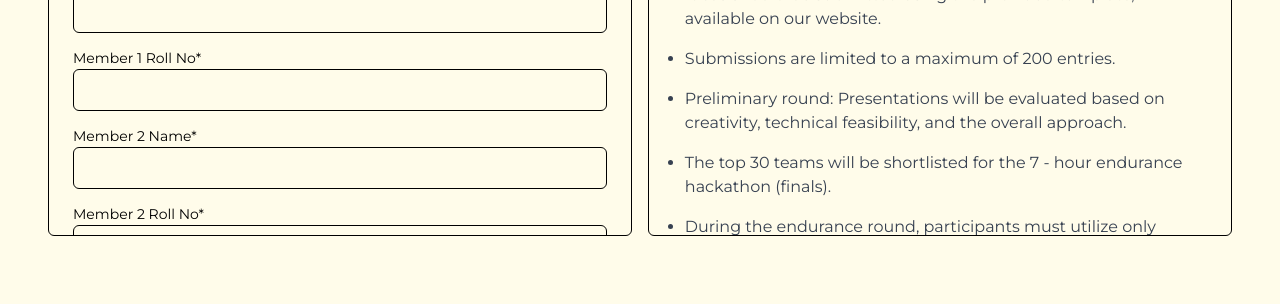
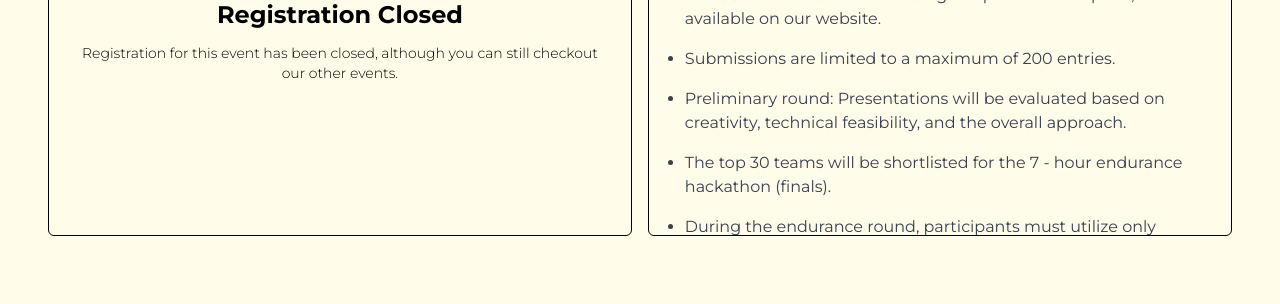
Before and after one commit to Magudeshgit/Smartathon-24, a Django app: page /hackathon/ in a window 1280 px wide. Shown: the part 968-1272 px from the top of the page. Run offline with Django 5.2, Linux system fonts and the light colour scheme; data comes from the database, SQL or seed files in the repository; some libraries are stand-ins or nearby versions.

Commit message:
event details text

```diff
--- a/core/templates/core/hackathon.html
+++ b/core/templates/core/hackathon.html
@@ -53,6 +53,7 @@
                 <p class="font-montserrat mt-4 ">
                     Immerse yourself in a 7+ hour software Hackathon where innovation meets competition. Collaborate with like-minded peers, tackle real-world challenges, and develop cutting-edge solutions.
                 </p>
+                <p class="font-montserrat mt-4 font-semibold">{{event.venue}} | {{event.time}} | {% if not event.isClosed %} Registrations open {%else%} Registrations Closed {% endif %}</p>
                 <div class="flex w-full flex-wrap gap-3 mt-3">
                 <a href="/problemstatements" class="w-full">
                     <button class="bg-[#70A2E1] hover:bg-[#70A2E1] min-w-full py-3 px-8 rounded-md text-sm font-montserrat font-medium transition-colors flex gap-2 justify-center items-center">
@@ -86,6 +87,7 @@
             <p class="font-xl text-red-600 font-montserrat font-medium">{{message}}</p>
             {% endfor %}
             <div class="flex gap-4 mt-4 flex-wrap lg:flex-nowrap">
+                {% if not event.isClosed %}
                 <form class="lg:w-[50%] border border-black rounded-md p-6 max-h-[450px] overflow-scroll gis flex flex-col gap-3" method="POST">
                     {% csrf_token %}
                     <div>
@@ -150,6 +152,16 @@
                         <img src="{% static 'images/rightarrow.svg' %}" >
                     </button>
                 </form>
+                {% else %}
+                <div class="lg:w-[50%] border border-black rounded-md p-6 max-h-[450px] overflow-y-scroll gis">
+                    <div class="flex justify-center flex-col items-center">
+                        <img src="{% static 'images/closed.svg' %}" class="w-[250px]">
+                        <p class="text-2xl font-bold font-montserrat">Registration Closed</p>
+                        <p class="font-montserrat font-light mt-3 text-sm text-center text-black">Registration for this event has been closed, although you can still checkout our other events.</p>
+
+                    </div>
+                </div>
+                {% endif %}
                 <div class="lg:w-[50%] border border-black rounded-md px-9 py-6 overflow-y-scroll
 
 
--- a/core/templates/core/projectpresentation.html
+++ b/core/templates/core/projectpresentation.html
@@ -55,6 +55,7 @@
                 <p class="font-montserrat mt-4 ">
                     Immerse yourself in a 7+ hour software Hackathon where innovation meets competition. Collaborate with like-minded peers, tackle real-world challenges, and develop cutting-edge solutions.
                 </p>
+                <p class="font-montserrat mt-4 font-semibold">{{event.venue}} | {{event.time}} | {% if not event.isClosed %} Registrations open {%else%} Registrations Closed {% endif %}</p>
                 <div class="flex w-full flex-wrap gap-3 mt-3">
                 <a href="#register" class="w-full">
                     <button class="bg-[#F99090] hover:bg-[#d47272] min-w-full py-3 px-8 rounded-md text-sm font-montserrat font-medium transition-colors flex gap-2 justify-center items-center">
```
